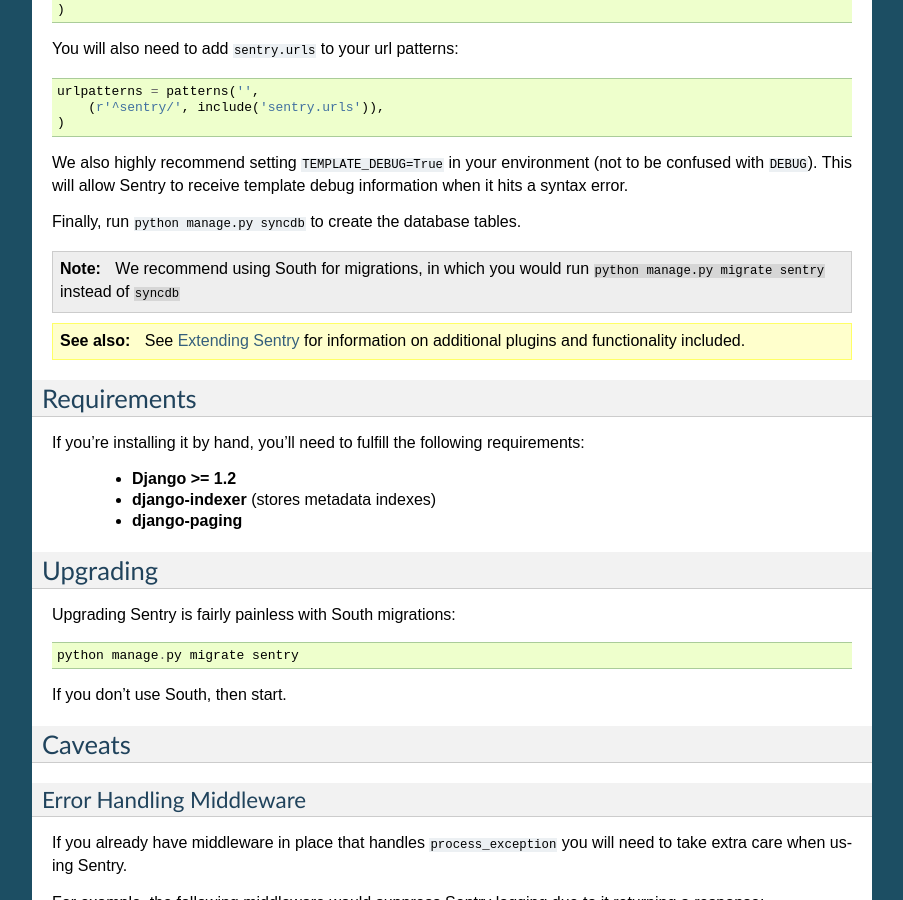
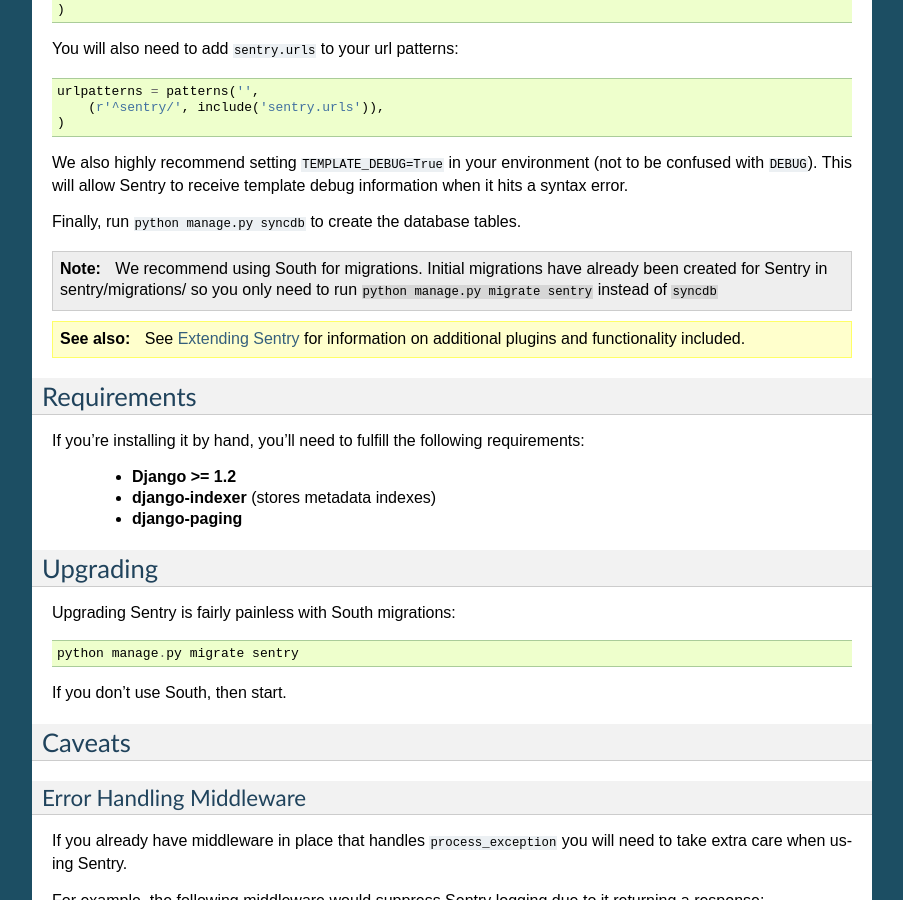
Before and after one commit to JohnFredok/apm-agent-python, a Sphinx documentation site: the page built from docs/install.rst, in a window 1280 px wide and 900 px high, scrolled down 483 px. Shown: the whole window, without its empty margins (198-1101 px from the left). Built offline with Sphinx 7.4.7, drawn with Linux system fonts in a browser that asks for light colours.

Commit message:
Clarified docs for installing sentry with south

```diff
--- a/docs/install.rst
+++ b/docs/install.rst
@@ -38,7 +38,7 @@
 
 .. note::
 
-   We recommend using South for migrations, in which you would run ``python manage.py migrate sentry`` instead of ``syncdb``
+   We recommend using South for migrations. Initial migrations have already been created for Sentry in sentry/migrations/ so you only need to run ``python manage.py migrate sentry`` instead of ``syncdb``
 
 .. seealso::
 
```
